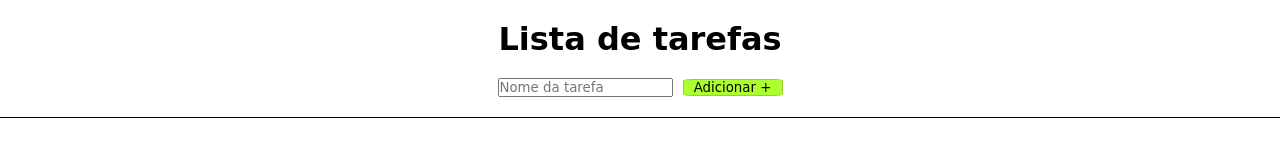
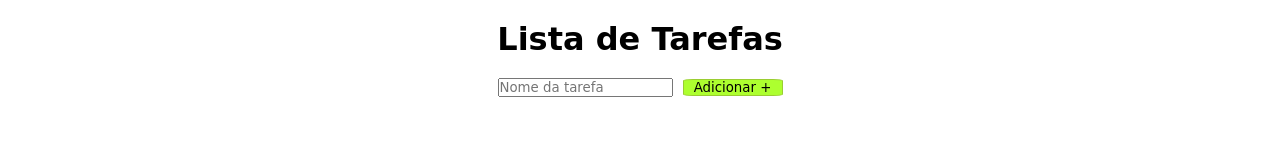
Before and after one commit to AlexandreOrmandes/exercicio_lista-de-tarefas, a plain HTML site: page index.html in a window 1280 px wide. Drawn offline with nearby package versions, Linux system fonts and the light colour scheme; a web font is replaced by a local one.

Commit message:
alterações

```diff
--- a/index.html
+++ b/index.html
@@ -12,17 +12,15 @@
 </head>
 <body>
     <header>
-        <h1>Lista de tarefas</h1>
+        <h1>Lista de Tarefas</h1>
     </header>
     <form>
         <input id="nometarefa" type="text" placeholder="Nome da tarefa">
         <button class="adiciona" type="submit">Adicionar +</button>
     </form>
-    <li>
         <ul>
 
         </ul>
-    </li>
     <script src="https://code.jquery.com/jquery-3.6.3.min.js"></script>
     <script src="./main.js"></script>
 </body>
```
